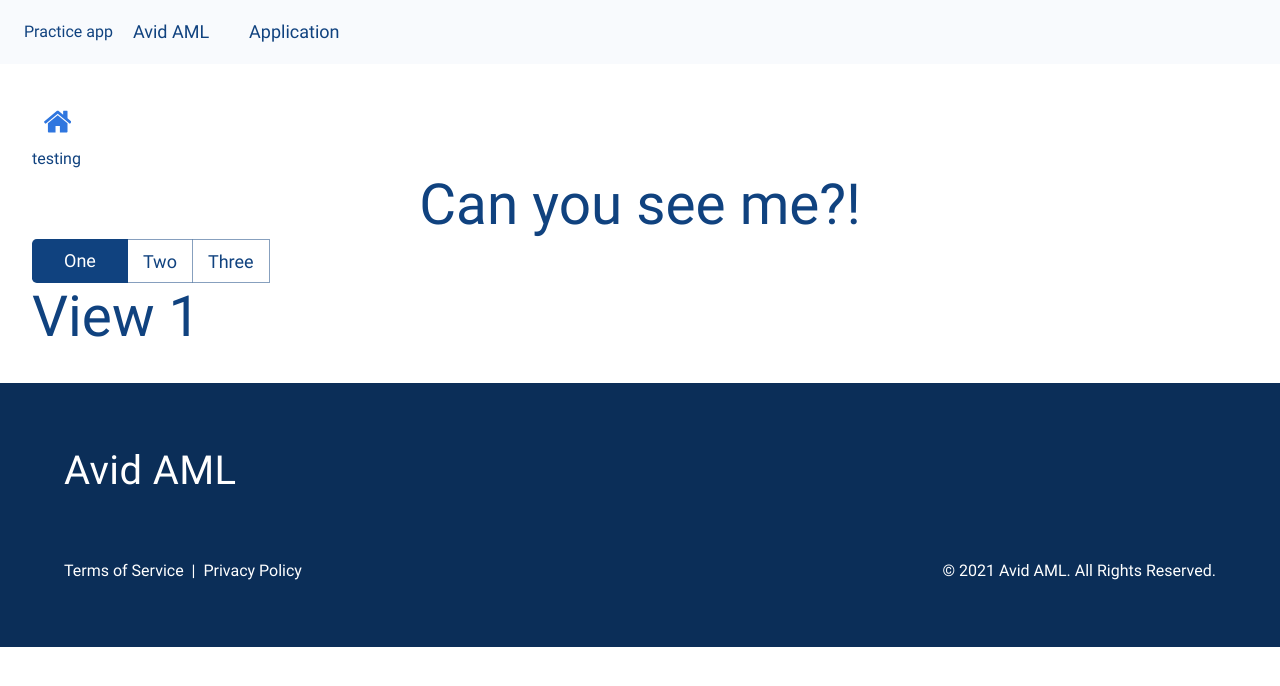
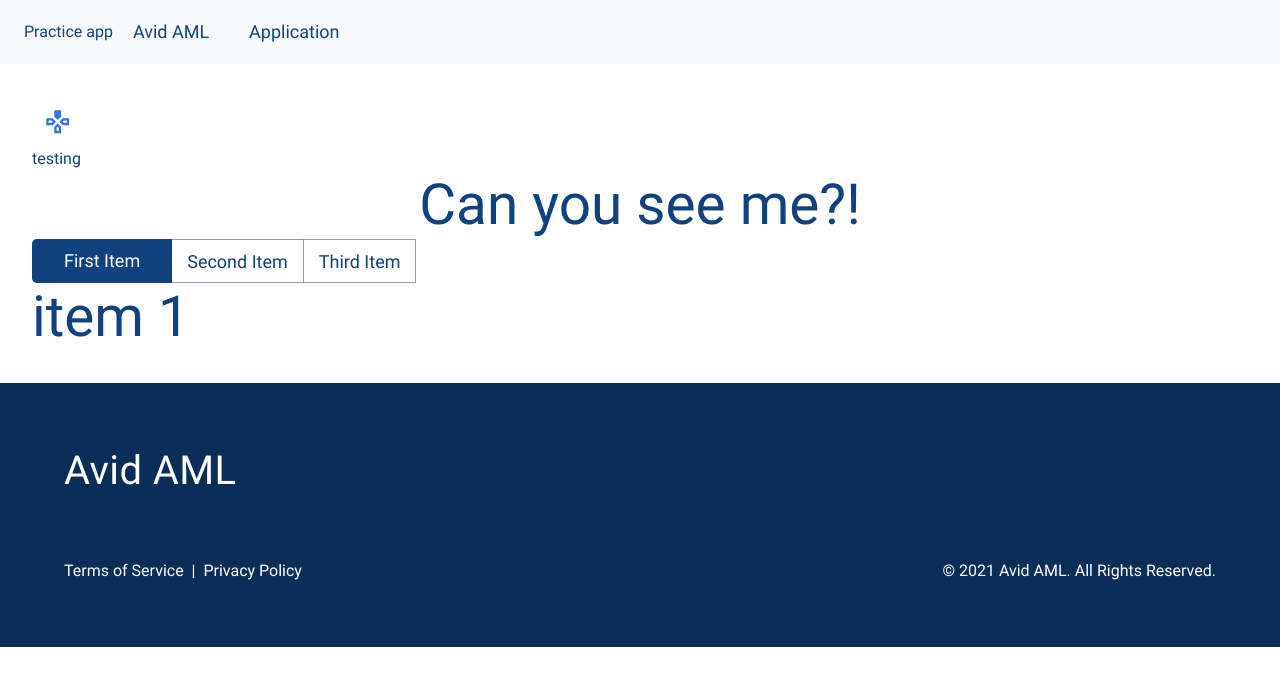
Before and after one commit to zach-mitch/practice-app, a React (Create React App) app: page / in a window 1280 px wide. Shown: the top 686 px of the page. Built offline with nearby package versions, Linux system fonts and the light colour scheme.

Commit message:
button group component

```diff
--- a/src/components/Icons/Home.js
+++ b/src/components/Icons/Home.js
@@ -2,20 +2,7 @@ import React from 'react';
 
 import SvgIcon from '@material-ui/core/SvgIcon';
 
-export const Home = (props) => {
-    return (
-
-        <SvgIcon {...props} viewBox="0 0 460.298 460.297">
-            <path d="M230.149,120.939L65.986,256.274c0,0.191-0.048,0.472-0.144,0.855c-0.094,0.38-0.144,0.656-0.144,0.852v137.041
-			c0,4.948,1.809,9.236,5.426,12.847c3.616,3.613,7.898,5.431,12.847,5.431h109.63V303.664h73.097v109.64h109.629
-			c4.948,0,9.236-1.814,12.847-5.435c3.617-3.607,5.432-7.898,5.432-12.847V257.981c0-0.76-0.104-1.334-0.288-1.707L230.149,120.939
-			z M457.122,225.438L394.6,173.476V56.989c0-2.663-0.856-4.853-2.574-6.567c-1.704-1.712-3.894-2.568-6.563-2.568h-54.816
-			c-2.666,0-4.855,0.856-6.57,2.568c-1.711,1.714-2.566,3.905-2.566,6.567v55.673l-69.662-58.245
-			c-6.084-4.949-13.318-7.423-21.694-7.423c-8.375,0-15.608,2.474-21.698,7.423L3.172,225.438c-1.903,1.52-2.946,3.566-3.14,6.136
-			c-0.193,2.568,0.472,4.811,1.997,6.713l17.701,21.128c1.525,1.712,3.521,2.759,5.996,3.142c2.285,0.192,4.57-0.476,6.855-1.998
-			L230.149,95.817l197.57,164.741c1.526,1.328,3.521,1.991,5.996,1.991h0.858c2.471-0.376,4.463-1.43,5.996-3.138l17.703-21.125
-			c1.522-1.906,2.189-4.145,1.991-6.716C460.068,229.007,459.021,226.961,457.122,225.438z"></path>
-        </SvgIcon>
-
-    )
-}
+export const Home = (props) =>
+	<SvgIcon {...props} viewBox="0 0 24 24">
+		<path d="M15 2H9V7.5L12 10.5L15 7.5V2ZM13 6.67V4H11V6.67L12 7.67L13 6.67ZM17.33 13H20V11H17.33L16.33 12L17.33 13ZM6.66998 11L7.66998 12L6.66998 13H4V11H6.66998ZM13 17.33L12 16.33L11 17.33V20H13V17.33ZM16.5 9H22V15H16.5L13.5 12L16.5 9ZM7.5 9H2V15H7.5L10.5 12L7.5 9ZM9 16.5L12 13.5L15 16.5V22H9V16.5Z"></path>
+	</SvgIcon>;
--- /dev/null
+++ b/src/components/SetView/index.js
@@ -0,0 +1,35 @@
+import React, { useState } from 'react';
+
+import Button from '@material-ui/core/Button';
+import ButtonGroup from '@material-ui/core/ButtonGroup';
+import Typography from '@material-ui/core/Typography';
+
+
+export const SetView = ({ setView1, setView2, setView3, item1, item2, item3 }) => {
+    const [more, setMore] = useState('1');
+
+    return (
+        <>
+            <ButtonGroup color="primary" aria-label="outlined primary button group">
+                <Button variant={more === '1' ? 'contained' : ''}
+                    color={more === '1' ? 'primary' : ''} onClick={() => setMore('1')}>{setView1}</Button>
+                <Button variant={more === '2' ? 'contained' : ''}
+                    color={more === '2' ? 'primary' : ''} onClick={() => setMore('2')}>{setView2}</Button>
+                <Button variant={more === '3' ? 'contained' : ''}
+                    color={more === '3' ? 'primary' : ''} onClick={() => setMore('3')}>{setView3}</Button>
+            </ButtonGroup>
+            {
+                more === ('1') &&
+                <Typography variant="h1">{item1}</Typography>
+            }
+            {
+                more === ('2') &&
+                <Typography variant="h1">{item2}</Typography>
+            }
+            {
+                more === ('3') &&
+                <Typography variant="h1">{item3}</Typography>
+            }
+        </>
+    )
+}
--- a/src/views/Home/index.js
+++ b/src/views/Home/index.js
@@ -1,13 +1,14 @@
 import React, { useState } from 'react';
 import Box from '@material-ui/core/Box';
 import Button from '@material-ui/core/Button';
-import ButtonGroup from '@material-ui/core/ButtonGroup';
 import IconButton from '@material-ui/core/IconButton';
 import { makeStyles } from '@material-ui/core/styles';
 import Typography from '@material-ui/core/Typography';
 import CloseIcon from '@material-ui/icons/Close';
 import { Home } from '../../components/Icons/Home';
 
+
+import { SetView } from '../../components/SetView'
 import { Header } from '../../components/Layout/Header'
 import { Footer } from '../../components/Layout/Footer'
 import Card from '../../components/Card'
@@ -30,7 +31,6 @@ const useStyles = makeStyles(theme => ({
 const Business = () => {
     const classes = useStyles();
     const [view, setView] = useState('false');
-    const [more, setMore] = useState('1');
 
     return (
         <>
@@ -38,8 +38,6 @@ const Business = () => {
             <Box justifyContent="center" className={classes.root} >
                 {view === ('false') &&
                     <IconButton onClick={() => setView('true')}><Home className={classes.icon} /></IconButton>
-
-
                 }
                 {view === ('true') &&
                     <>
@@ -53,23 +51,7 @@ const Business = () => {
                     testing
                 </Typography>
                 <Card Heading1="Can you see me?!" />
-                <ButtonGroup color="primary" aria-label="outlined primary button group">
-                    <Button variant={more === '1' ? 'contained' : ''}
-                        color={more === '1' ? 'primary' : ''} onClick={() => setMore('1')}>One</Button>
-                    <Button variant={more === '2' ? 'contained' : ''}
-                        color={more === '2' ? 'primary' : ''} onClick={() => setMore('2')}>Two</Button>
-                    <Button variant={more === '3' ? 'contained' : ''}
-                        color={more === '3' ? 'primary' : ''} onClick={() => setMore('3')}>Three</Button>
-                </ButtonGroup>
-                {more === ('1') &&
-                    <Typography variant="h1">View 1</Typography>
-                }
-                {more === ('2') &&
-                    <Typography variant="h1">View 2</Typography>
-                }
-                {more === ('3') &&
-                    <Typography variant="h1">View 3</Typography>
-                }
+                <SetView setView1="First Item" setView2="Second Item" setView3="Third Item" item1="item 1" item2="item 2" item3="item 3" />
             </Box>
             <Footer />
         </>
```
